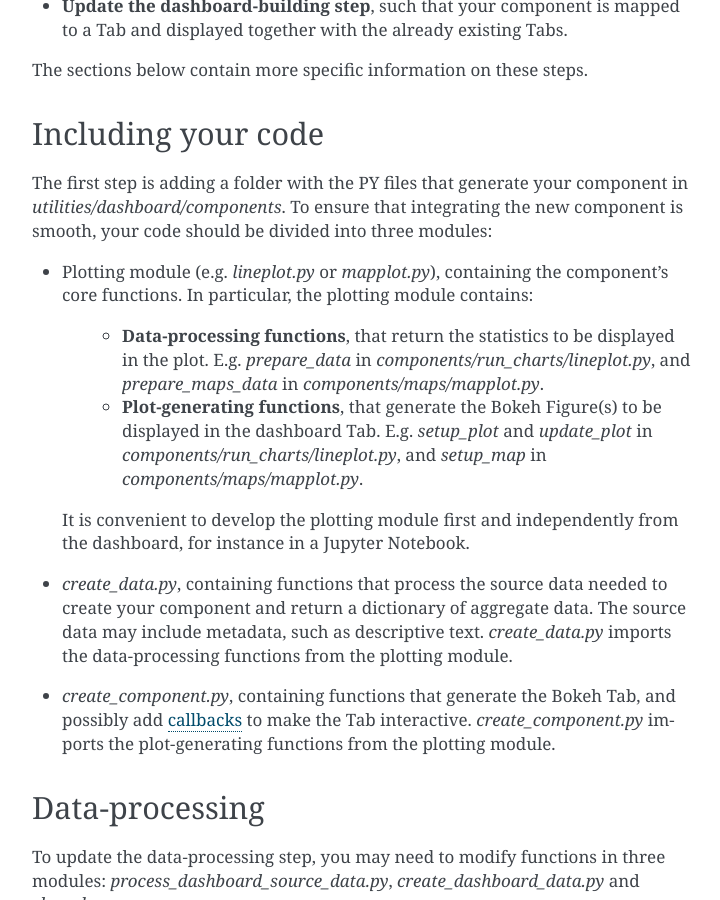
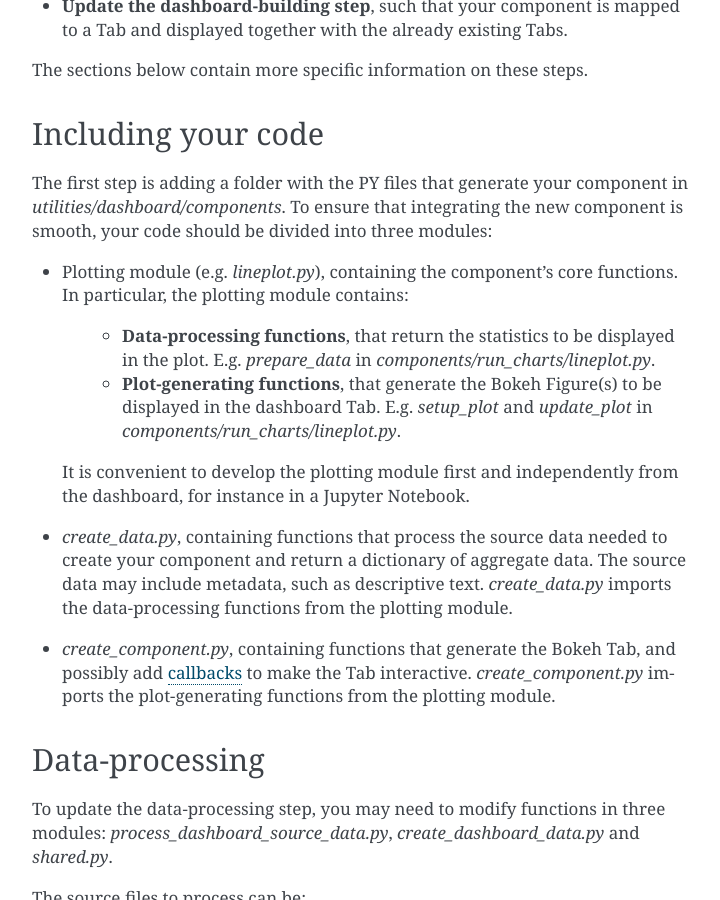
Before and after one commit to covid-19-impact-lab/utilities, a Sphinx documentation site: the page built from docs/source/how_to_add_a_component.rst, in a window 1280 px wide and 900 px high, scrolled down 991 px. Shown: the whole window, without its empty margins (388-1108 px from the left). Built offline with Sphinx 7.4.7, drawn with Linux system fonts in a browser that asks for light colours.

Commit message:
Remove references to maps.

```diff
--- a/docs/source/how_to_add_a_component.rst
+++ b/docs/source/how_to_add_a_component.rst
@@ -51,16 +51,14 @@ The first step is adding a folder with the PY files that generate your component
 in `utilities/dashboard/components`. To ensure that integrating the new component
 is smooth, your code should be divided into three modules:
 
-- Plotting module (e.g. `lineplot.py` or `mapplot.py`), containing the component's
+- Plotting module (e.g. `lineplot.py`), containing the component's
   core functions. In particular, the plotting module contains:
 
     - **Data-processing functions**, that return the statistics to be displayed
-      in the plot. E.g. `prepare_data` in `components/run_charts/lineplot.py`,
-      and `prepare_maps_data` in `components/maps/mapplot.py`.
+      in the plot. E.g. `prepare_data` in `components/run_charts/lineplot.py`.
     - **Plot-generating functions**, that generate the Bokeh Figure(s) to be
       displayed in the dashboard Tab. E.g. `setup_plot` and `update_plot` in
-      `components/run_charts/lineplot.py`, and `setup_map` in
-      `components/maps/mapplot.py`.
+      `components/run_charts/lineplot.py`.
 
   It is convenient to develop the plotting module first and independently from
   the dashboard, for instance in a Jupyter Notebook.
--- a/docs/source/how_to_update_dashboard_data.rst
+++ b/docs/source/how_to_update_dashboard_data.rst
@@ -1,10 +1,10 @@
 How to update the dashboard data
 ================================
 
-Maps & Group Differences
+Group Differences
 ------------------------
 
-Currently, the Maps and Group Differences Tabs rely on the same data source,
+Currently, the Group Differences Tabs rely on the same data source,
 therefore they will be updated together. To update these Tabs you need to:
 
 - Include the new variables/remove the old variables from `group_info.csv` and
--- a/docs/source/index.rst
+++ b/docs/source/index.rst
@@ -26,7 +26,7 @@ the following arguments:
 - `Language`, which can be either `english` or `german`.
 - `Path to dataset`, the path to the folder containing the Covid LISS datasets.
   The folder needs to contain thre files, `background_data_merged.pickle` and
-  `covid_data_2020_03.pickle` (for Maps and Group Differences Tabs) and
+  `covid_data_2020_03.pickle` (for Group Differences Tab) and
   `liss_all_waves_data.pickle` (for Labor Supply Tab).
 - `Path to the output directory`, where the dictionary of aggregate data should be
   saved.
```
Also changed, not shown: README.md (+1 -1 lines).
